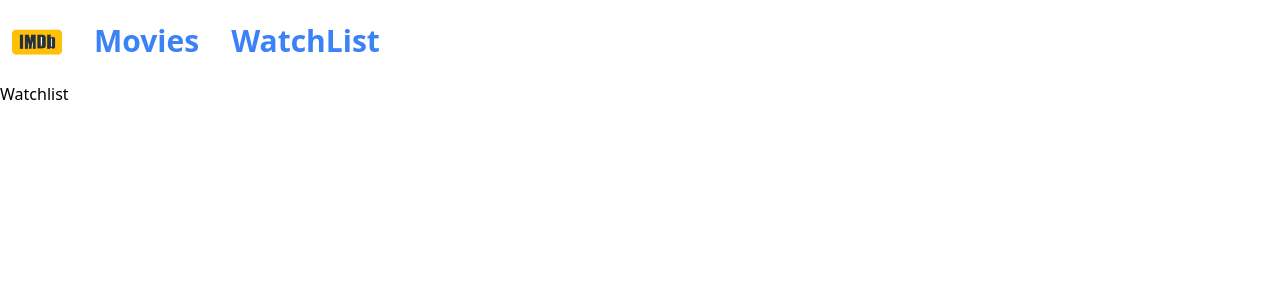
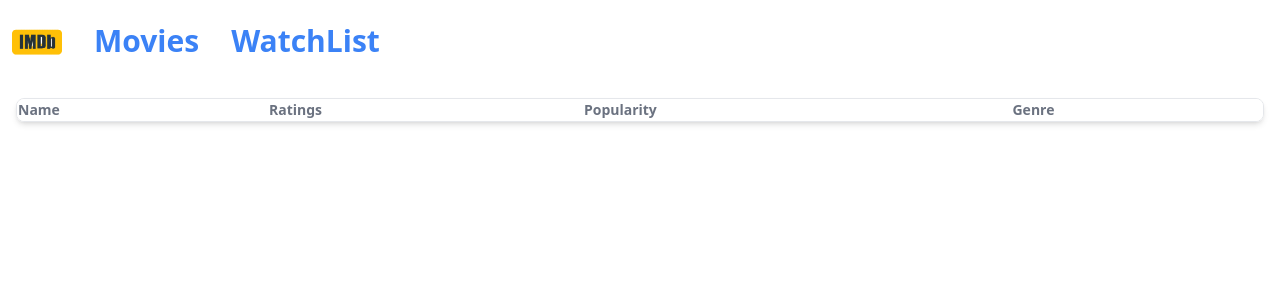
Before and after one commit to goelabhishek694/AugBeginnerFE2024, a React (Vite) app in the folder React/imdbClone/: page /watchlist in a window 1280 px wide. Shown: the top 300 px of the page. Built offline with nearby package versions, Linux system fonts and the light colour scheme.

Commit message:
watchlist comp

```diff
--- a/React/imdbClone/src/Components/Movies.jsx
+++ b/React/imdbClone/src/Components/Movies.jsx
@@ -16,13 +16,15 @@
   };
 
   const addtoWatchList = (movieObj) => {
-    setWatchList([...watchList, movieObj]);
+    let updatedWatchlist=[...watchList, movieObj];
+    setWatchList(updatedWatchlist);
+    localStorage.setItem("watchlist", JSON.stringify(updatedWatchlist));
   }
 
   const removeFromWatchList = (movieObj) => {
     const updatedWatchList = watchList.filter((movie) => movie.id!=movieObj.id);
     setWatchList([...updatedWatchList]);
-    console.log(watchList);
+    localStorage.setItem("watchlist", JSON.stringify(updatedWatchList));
   }
   useEffect(() => {
     const getMovies = async function () {
@@ -42,6 +44,13 @@
     };
     getMovies();
   }, [pageNo]);
+
+  useEffect(() => {
+    if(localStorage.getItem("watchlist")){
+      let watchlistFromLS = JSON.parse(localStorage.getItem("watchlist"));
+      setWatchList(watchlistFromLS);
+    }
+  },[])
 
   return (
     <>
@@ -69,6 +78,7 @@
           </div>
         </div>
       )}
+      {/* pagination */}
       <div className="bg-gray-400 h-[50px] w-full mt-6 p-4 flex justify-center gap-2 text-2xl">
         <div className="px-8" onClick={handlePrev}>
           <i class="fa-solid fa-caret-left"></i>
--- a/React/imdbClone/src/Components/Watchlist.jsx
+++ b/React/imdbClone/src/Components/Watchlist.jsx
@@ -1,11 +1,60 @@
-import React from 'react'
+import React, { useEffect, useState } from "react";
 
 function Watchlist() {
+  const [watchlist, setWatchlist] = useState([]);
+
+  useEffect(() => {
+    if (localStorage.getItem("watchlist")) {
+      let updatedWatchList = JSON.parse(localStorage.getItem("watchlist"));
+      console.log(updatedWatchList);
+      setWatchlist(updatedWatchList);
+    }
+  }, []);
   return (
-    <div>
-      <h1>Watchlist</h1>
+    <div className="overflow-hidden rounded-lg border border-gray-200 shadow-md m-4">
+      <table className="w-full border-collapse bg-white text-left text-sm text-gray-500">
+        <thead>
+          <tr>
+            <th>Name</th>
+            <th>
+              <div>
+                <div className="flex">Ratings</div>
+              </div>
+            </th>
+            <th>
+              <div>
+                <div className="flex">Popularity</div>
+              </div>
+            </th>
+            <th>
+              <div>
+                <div className="flex">Genre</div>
+              </div>
+            </th>
+          </tr>
+        </thead>
+        <tbody className="divide-y divide gray-100 border-t border-gray-100">
+          {watchlist.map((movieObj) => {
+            <tr className="hover:bg-gray-50">
+              <td className="flex items-center px-6 py-4 font-normal text-gray-900">
+                <img
+                  className="h-[6rem] w=[10rem] object-fit"
+                  src={`https://image.tmdb.org/t/p/original/${movieObj.poster_path}`}
+                  alt=""
+                />
+                <div className="font-medium text-gray-700 text-sm">
+                  {movieObj.title}
+                </div>
+              </td>
+              <td className='className="pl-6 py-4"'>{movieObj.vote_average}</td>
+              <td className="pl-6 py-4">{movieObj.popularity}</td>
+              <td className="pl-6 py-4">Action</td>
+            </tr>;
+          })}
+        </tbody>
+      </table>
     </div>
-  )
+  );
 }
 
-export default Watchlist
+export default Watchlist;
```
